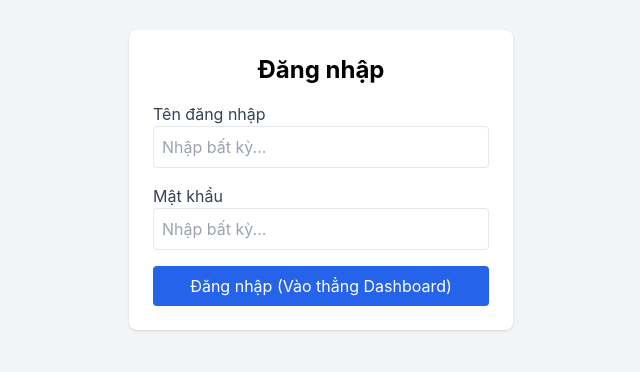
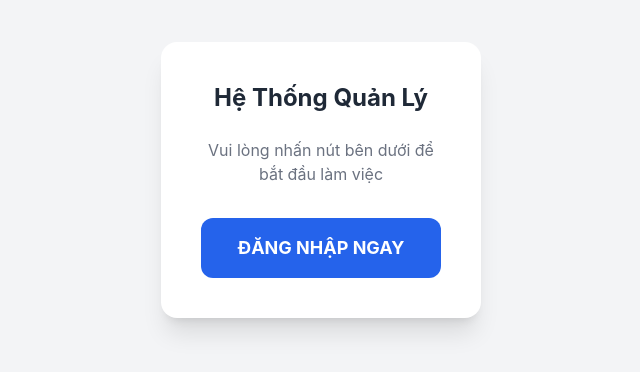
Before and after one commit to jocol1/quan-ly-nha-tro, a React (Create React App) app in the folder frontend/: page /login in a window 1280 px wide. Shown: the part 220-592 px from the top of the page, without its empty margins (319-959 px from the left). Built offline with nearby package versions, Linux system fonts and the light colour scheme.

Commit message:
Update Login.tsx

```diff
--- a/frontend/src/components/Login.tsx
+++ b/frontend/src/components/Login.tsx
@@ -1,51 +1,29 @@
-import { useState } from 'react';
 import { useNavigate } from 'react-router-dom';
 
 const Login = () => {
-  const [username, setUsername] = useState('');
-  const [password, setPassword] = useState('');
   const navigate = useNavigate();
 
-  const handleLogin = (e: React.FormEvent) => {
-    e.preventDefault();
-
-    // Bỏ qua gọi API, set thẳng trạng thái và chuyển trang
+  const handleLogin = () => {
+    // Lưu trạng thái đăng nhập để qua cửa ProtectedRoute
     localStorage.setItem('isLoggedIn', 'true');
 
-    // Bạn có thể đổi '/' thành '/dashboard' nếu route của bạn là dashboard
-    navigate('/Dashboard');
+    // Chuyển hướng thẳng vào Dashboard
+    navigate('/');
   };
 
   return (
     <div className="flex items-center justify-center h-screen bg-gray-100">
-      <form onSubmit={handleLogin} className="bg-white p-6 rounded-lg shadow w-96">
-        <h2 className="text-2xl font-bold mb-4 text-center">Đăng nhập</h2>
-        <div className="mb-4">
-          <label className="block text-gray-700">Tên đăng nhập</label>
-          <input
-            type="text"
-            value={username}
-            onChange={(e) => setUsername(e.target.value)}
-            className="w-full p-2 border rounded"
-            placeholder="Nhập bất kỳ..."
-            required
-          />
-        </div>
-        <div className="mb-4">
-          <label className="block text-gray-700">Mật khẩu</label>
-          <input
-            type="password"
-            value={password}
-            onChange={(e) => setPassword(e.target.value)}
-            className="w-full p-2 border rounded"
-            placeholder="Nhập bất kỳ..."
-            required
-          />
-        </div>
-        <button type="submit" className="w-full bg-blue-600 text-white p-2 rounded hover:bg-blue-700 transition">
-          Đăng nhập (Vào thẳng Dashboard)
+      <div className="bg-white p-10 rounded-2xl shadow-xl text-center w-80">
+        <h2 className="text-2xl font-bold mb-6 text-gray-800">Hệ Thống Quản Lý</h2>
+        <p className="text-gray-500 mb-8">Vui lòng nhấn nút bên dưới để bắt đầu làm việc</p>
+
+        <button
+          onClick={handleLogin}
+          className="w-full bg-blue-600 text-white py-4 rounded-xl font-bold text-lg hover:bg-blue-700 hover:shadow-lg transform active:scale-95 transition-all"
+        >
+          ĐĂNG NHẬP NGAY
         </button>
-      </form>
+      </div>
     </div>
   );
 };
```
